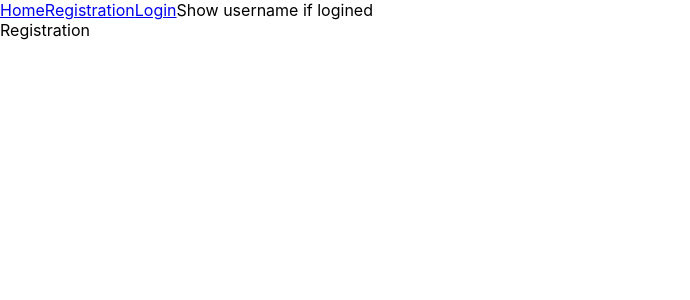
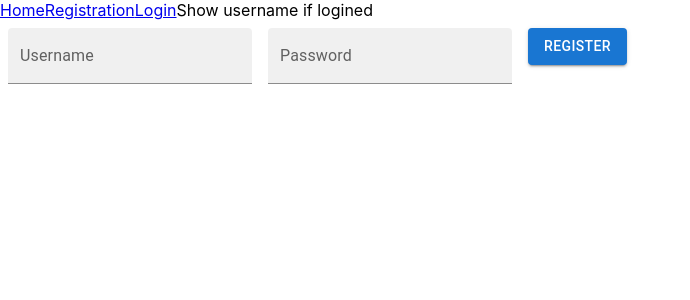
Before and after one commit to szegediviktor/star-wars-api-cc, a React (Create React App) app in the folder api-wars-frontend/: page /register in a window 1280 px wide. Shown: the top 300 px of the page, without its empty margins (0-690 px from the left). Built offline with nearby package versions, Linux system fonts and the light colour scheme.

Commit message:
add home and register comps

```diff
--- a/api-wars-frontend/package.json
+++ b/api-wars-frontend/package.json
@@ -1,8 +1,12 @@
 {
     "name": "api-wars-frontend",
     "version": "0.1.0",
+    "proxy": "http://localhost:8000/",
     "private": true,
     "dependencies": {
+        "@emotion/react": "^11.8.1",
+        "@emotion/styled": "^11.8.1",
+        "@mui/material": "^5.4.3",
         "@testing-library/jest-dom": "^5.16.2",
         "@testing-library/react": "^12.1.3",
         "@testing-library/user-event": "^13.5.0",
--- a/api-wars-frontend/src/App.js
+++ b/api-wars-frontend/src/App.js
@@ -1,7 +1,12 @@
 import { Routes, Route, Link } from "react-router-dom";
 import Home from "./Home";
+import Register from "./Register";
 
 function App() {
+    const handleSignUpOnSuccess = () => {
+        console.log("done");
+    };
+
     return (
         <div className="App">
             <nav>
@@ -12,7 +17,10 @@ function App() {
             </nav>
             <Routes>
                 <Route path="/" element={<Home />} />
-        <Route path="/register" element={<div>Registration</div>} />
+                <Route
+                    path="/register"
+                    element={<Register onSuccess={handleSignUpOnSuccess} />}
+                />
                 <Route path="/login" element={<div>Login</div>} />
             </Routes>
         </div>
--- a/api-wars-frontend/src/Home.jsx
+++ b/api-wars-frontend/src/Home.jsx
@@ -1,6 +1,16 @@
 import React from "react";
 import { useEffect } from "react";
 import { useState } from "react";
+
+// MUI imports
+
+import Table from "@mui/material/Table";
+import TableBody from "@mui/material/TableBody";
+import TableCell from "@mui/material/TableCell";
+import TableContainer from "@mui/material/TableContainer";
+import TableHead from "@mui/material/TableHead";
+import TableRow from "@mui/material/TableRow";
+import Paper from "@mui/material/Paper";
 
 const Home = () => {
     const [planets, setPlanets] = useState([]);
@@ -14,9 +24,37 @@ const Home = () => {
     }, []);
 
     return (
-    <div>
-      <pre>{JSON.stringify(planets, null, 2)}</pre>
-    </div>
+        <TableContainer component={Paper}>
+            <Table sx={{ minWidth: 650 }} aria-label="simple table">
+                <TableHead>
+                    <TableRow>
+                        <TableCell>Name</TableCell>
+                        <TableCell>Diameter</TableCell>
+                        <TableCell>Climate</TableCell>
+                        <TableCell>Terrain</TableCell>
+                    </TableRow>
+                </TableHead>
+                <TableBody>
+                    {planets.results?.map((planet) => (
+                        <TableRow
+                            key={planet.name}
+                            sx={{
+                                "&:last-child td, &:last-child th": {
+                                    border: 0,
+                                },
+                            }}
+                        >
+                            <TableCell component="th" scope="row">
+                                {planet.name}
+                            </TableCell>
+                            <TableCell>{planet.diameter}</TableCell>
+                            <TableCell>{planet.climate}</TableCell>
+                            <TableCell>{planet.terrain}</TableCell>
+                        </TableRow>
+                    ))}
+                </TableBody>
+            </Table>
+        </TableContainer>
     );
 };
 
--- /dev/null
+++ b/api-wars-frontend/src/Register.jsx
@@ -0,0 +1,125 @@
+import { useState } from "react";
+
+// MUI
+
+import Box from "@mui/material/Box";
+import FilledInput from "@mui/material/FilledInput";
+import FormControl from "@mui/material/FormControl";
+import FormHelperText from "@mui/material/FormHelperText";
+import Input from "@mui/material/Input";
+import InputLabel from "@mui/material/InputLabel";
+import OutlinedInput from "@mui/material/OutlinedInput";
+import Button from "@mui/material/Button";
+
+const signup = (userName, password) => {
+    let status = true;
+
+    return fetch("/register", {
+        method: "POST",
+        headers: {
+            "Content-type": "application/json",
+        },
+        body: JSON.stringify({ userName, password }),
+    })
+        .then((res) => {
+            if (!res.ok) {
+                status = false;
+            }
+            return res;
+        })
+        .then((res) => {
+            return res.json();
+        })
+        .then((info) => {
+            if (status) {
+                return info;
+            }
+            throw info;
+        });
+};
+
+const Register = (props) => {
+    const [userName, setUserName] = useState("");
+    const [password, setPassword] = useState("");
+
+    const [error, setError] = useState(null);
+    const [loading, setLoading] = useState(false);
+
+    const handleSignUp = (userName, password) => {
+        setError(null);
+        setLoading(true);
+        signup(userName, password)
+            .then(() => {
+                props.onSuccess();
+            })
+            .catch((err) => {
+                setError(err);
+                console.log(err);
+            })
+            .finally(() => {
+                setLoading(false);
+                setUserName("");
+                setPassword("");
+            });
+    };
+
+    const handleSubmit = (e) => {
+        e.preventDefault();
+        if (userName || password) {
+            return handleSignUp(userName, password);
+        }
+    };
+
+    const handleUserNameChange = (e) => {
+        setUserName(e.target.value);
+    };
+    const handlePasswordChange = (e) => {
+        setPassword(e.target.value);
+    };
+
+    return (
+        <Box
+            component="form"
+            sx={{
+                "& > :not(style)": { m: 1 },
+            }}
+            noValidate
+            autoComplete="off"
+            onSubmit={handleSubmit}
+        >
+            <FormControl variant="filled">
+                <InputLabel htmlFor="component-filled">Username</InputLabel>
+                <FilledInput
+                    id="component-filled"
+                    type="text"
+                    className="input"
+                    value={userName}
+                    onChange={handleUserNameChange}
+                    disabled={loading}
+                />
+            </FormControl>
+            <FormControl variant="filled">
+                <InputLabel htmlFor="component-filled2">Password</InputLabel>
+                <FilledInput
+                    id="component-filled2"
+                    type="password"
+                    className="input"
+                    value={password}
+                    onChange={handlePasswordChange}
+                    disabled={loading}
+                />
+            </FormControl>
+            <Button
+                variant="contained"
+                color="primary"
+                type="submit"
+                className="submit-btn"
+                disabled={loading}
+            >
+                Register
+            </Button>
+        </Box>
+    );
+};
+
+export default Register;
```
Also changed, not shown: 1 other file (tests, documents, lock files or other folders). Lines whose indentation alone changed are shown as unchanged.
